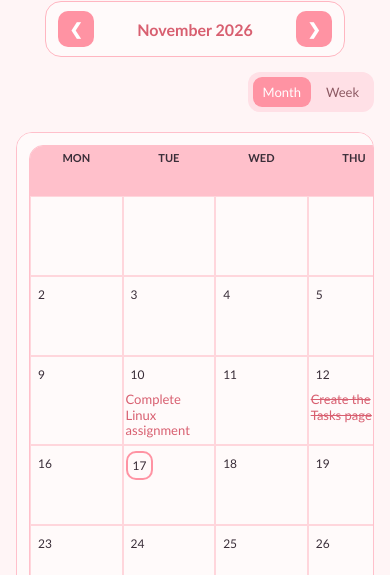
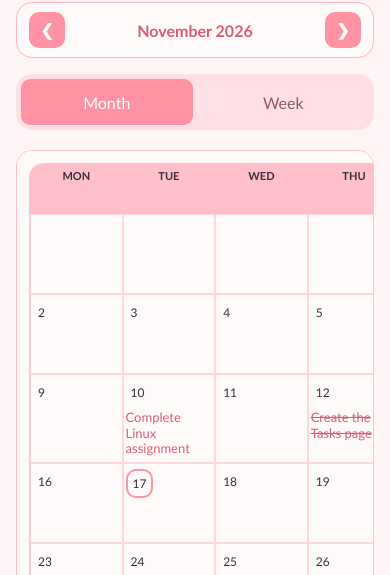
Before and after one commit to elvigrbchk-commits/Study-Planner, a plain HTML site: page Calendar.html in a window 390 px wide. Shown: the part 525-1100 px from the top of the page. Drawn offline with nearby package versions, Linux system fonts and the light colour scheme.

Commit message:
Improve calendar responsive layout

```diff
--- a/Calendar.css
+++ b/Calendar.css
@@ -13,6 +13,7 @@ body {
     color: #392d38;
     background-color: #fff5f6;
 }
+
 .container {
     width: 100%;
     max-width: none;
@@ -61,6 +62,8 @@ body {
     box-sizing: border-box;
 }
 
+/* Calendar header */
+
 .calendar-header {
     position: relative;
     display: flex;
@@ -89,6 +92,8 @@ body {
     margin-left: auto;
     z-index: 1;
 }
+
+/* Month and week navigation */
 
 .month,
 .weekly-header {
@@ -141,6 +146,8 @@ body {
     background-color: #d85f70;
 }
 
+/* Upcoming */
+
 .upcoming {
     padding: 10px 0 15px;
 }
@@ -156,6 +163,8 @@ body {
     color: #8c5962;
     font-size: 14px;
 }
+
+/* Monthly calendar */
 
 .calendar-box {
     margin-top: 15px;
@@ -243,6 +252,8 @@ body {
     margin-bottom: 10px;
 }
 
+/* Month / Week toggle */
+
 .calendar-view-toggle {
     display: flex;
     gap: 5px;
@@ -274,6 +285,8 @@ body {
 .calendar-view-toggle button.active:hover {
     background-color: #d85f70;
 }
+
+/* Weekly calendar */
 
 .weekly-calendar {
     display: block;
@@ -394,6 +407,8 @@ body {
     text-align: center;
 }
 
+/* Footer */
+
 .footer {
     position: static;
     width: 100%;
@@ -429,9 +444,13 @@ body {
     background-color: #fff5f6;
 }
 
+/* Hidden elements */
+
 [hidden] {
     display: none !important;
 }
+
+/* Tablet */
 
 @media (max-width: 992px) {
     .menu {
@@ -448,6 +467,8 @@ body {
         padding-right: 20px;
     }
 }
+
+/* Mobile */
 
 @media (max-width: 576px) {
     .container {
@@ -471,31 +492,62 @@ body {
         box-sizing: border-box;
     }
 
+    /* Header: title, navigation, toggle */
+
     .calendar-header {
-        flex-wrap: wrap;
-        gap: 15px;
+        display: flex;
+        flex-direction: column;
+        align-items: center;
+        justify-content: flex-start;
+        gap: 16px;
+        margin-bottom: 20px;
+        width: 100%;
     }
 
     .calendar-header h1 {
+        width: 100%;
+        text-align: center;
         font-size: 25px;
+        margin: 0;
     }
+
+    /* Month / Week navigation: full width, 56px high */
 
     .calendar-header .month,
     .calendar-header .weekly-header {
         position: static;
         transform: none;
-        width: min(300px, 100%);
-        margin: 0 auto;
+        width: 100%;
+        max-width: none;
+        height: 56px;
+        min-height: 56px;
+        margin: 0;
+        box-sizing: border-box;
     }
 
+    /* Month / Week toggle: full width, 56px high */
+
     .calendar-header .calendar-view-toggle {
-        margin-left: auto;
+        width: 100%;
+        height: 56px;
+        min-height: 56px;
+        box-sizing: border-box;
+        display: flex;
+        align-items: center;
+        justify-content: stretch;
+        margin: 0;
+        padding: 5px;
+        border-radius: 16px;
     }
 
-    .calendar-view-toggle button {
-        padding: 7px 10px;
-        font-size: 13px;
+    .calendar-header .calendar-view-toggle button {
+        flex: 1;
+        height: 100%;
+        padding: 0;
+        font-size: 16px;
     }
+
+    /* Monthly calendar table */
 
     .calendar-box {
         width: 100%;
@@ -530,6 +582,8 @@ body {
         padding: 12px;
     }
 
+    /* Weekly calendar */
+
     .week-days {
         gap: 4px;
     }
@@ -551,6 +605,8 @@ body {
         font-size: 18px;
     }
 
+    /* Footer */
+
     .footer {
         flex-direction: column;
         gap: 16px;
```
